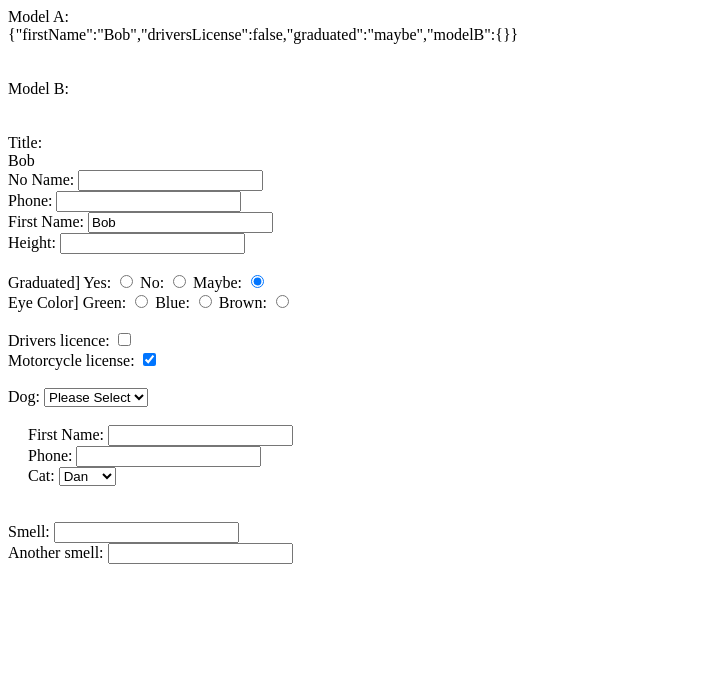
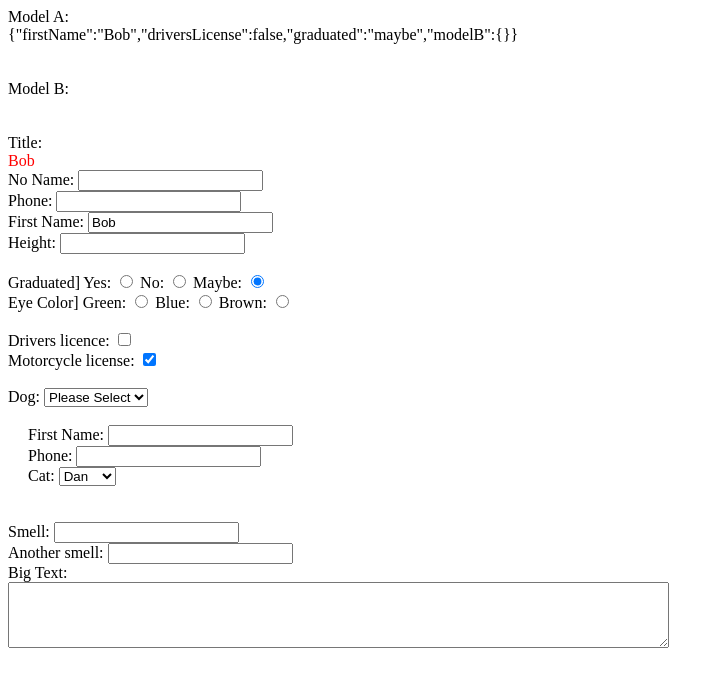
Before and after one commit to theironcook/Backbone.ModelBinder, a plain HTML site: page spec/manual_tests/ModelBinder_A.html in a window 1280 px wide. Shown: the whole page, without its empty margins (0-724 px from the left). Drawn offline with Linux system fonts and the light colour scheme.

Commit message:
Enabled TextAreas

```diff
--- a/Backbone.ModelBinder.js
+++ b/Backbone.ModelBinder.js
@@ -13,8 +13,8 @@ Backbone.ModelBinder = Backbone.Model.extend({
         this.rootEl = rootEl;
         this.attributeBindings = attributeBindings;
 
+        if (!this.model) throw 'model must be specified';
         if (!this.rootEl) throw 'rootEl must be specified';
-        if (!this.model) throw 'model must be specified';
 
         this._initializeAttributeBindings();
 
@@ -275,6 +275,9 @@ Backbone.ModelBinder = Backbone.Model.extend({
                     $(el).val(convertedValue);
             }
         }
+        else if(el.is('select') || el.is('textarea')){
+            el.val(convertedValue);
+        }
         else {
             el.html(convertedValue);
         }
--- a/spec/manual_tests/ModelBinder_A.html
+++ b/spec/manual_tests/ModelBinder_A.html
@@ -114,8 +114,8 @@
 
         render:function () {
           var html = '\
-          Title: <div name="title"></div>\
-          No Name: <input type="text" id="phone"/><br>\
+          Title: <div name="foozgabba" style="color:red"></div>\
+          No Name: <input class="a b c smell" type="text" id="phone"/><br>\
           Phone: <input type="text" name="phone"/><br>\
           First Name: <input type="text" name="firstName"/><br>\
           Height: <input type="text" name="height"/><br><br>\
@@ -142,24 +142,28 @@
             </div><br>\
           Smell: <input type="text" class="smell honey" name="smell"/><br>\
           Another smell: <input type="text" class="smell sugar" name="anotherSmell"/><br>\
+          Big Text:<br> <textarea name="bigText" rows="4" cols="80"></textarea>\
           ';
 
           $(this.$el).html(html);
 
 
           var bindings = {
-            firstName: [{selector: '[name=firstName]:first'}, {selector: '[name=title]:first'}],
+            firstName: [{selector: '[name=firstName]:first'}, {selector: '[name=foozgabba]:first'}],
             driversLicense: '[name=driversLicense]',
             graduated: '[name=graduated]',
             eyeColor: '[name=eyeColor]',
+            bigText: '[name=bigText]',
             phone: {selector:'[name=phone]:first', converter: phoneConverter},
             dog: {selector:'[name=dog]:first', converter: (new Backbone.ModelBinder.CollectionConverter(dogs)).convert},
-            smell: [{selector:'[class~=smell]', elAttribute: 'class'}, {selector:'[name=smell]'}]
+            smell: [{selector:'[class~=smell]', elAttribute: 'enabled'}, {selector:'[name=smell]'}]
           };
 
+          this.$('#placeForInnerDiv').html(this.viewB.render().el);
+
           this.binder.bind(this.model, this.$el, bindings);
-          window.b = this.binder;
-          this.$('#placeForInnerDiv').html(this.viewB.render().el);
+
+
 
           return this;
         }
```
